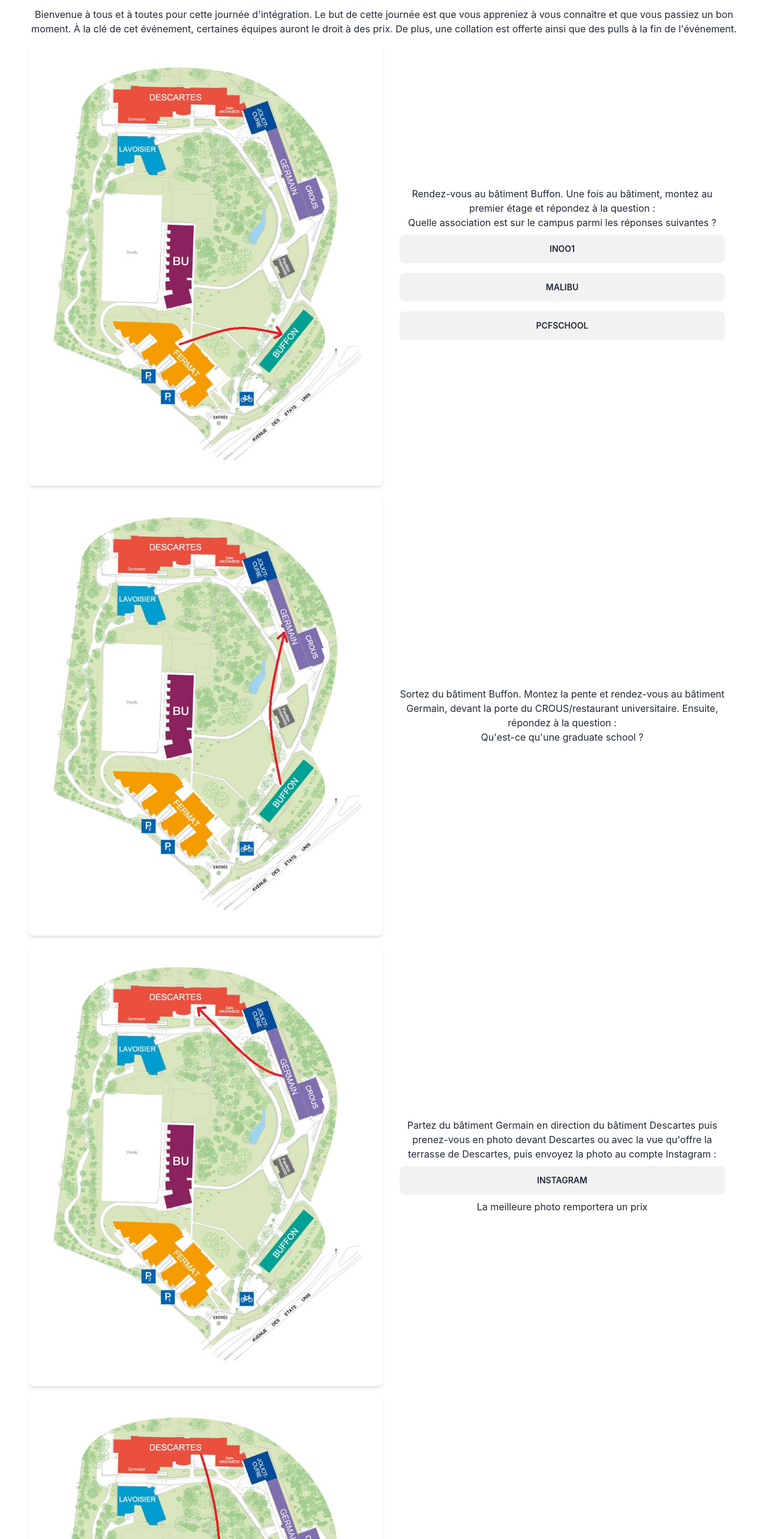
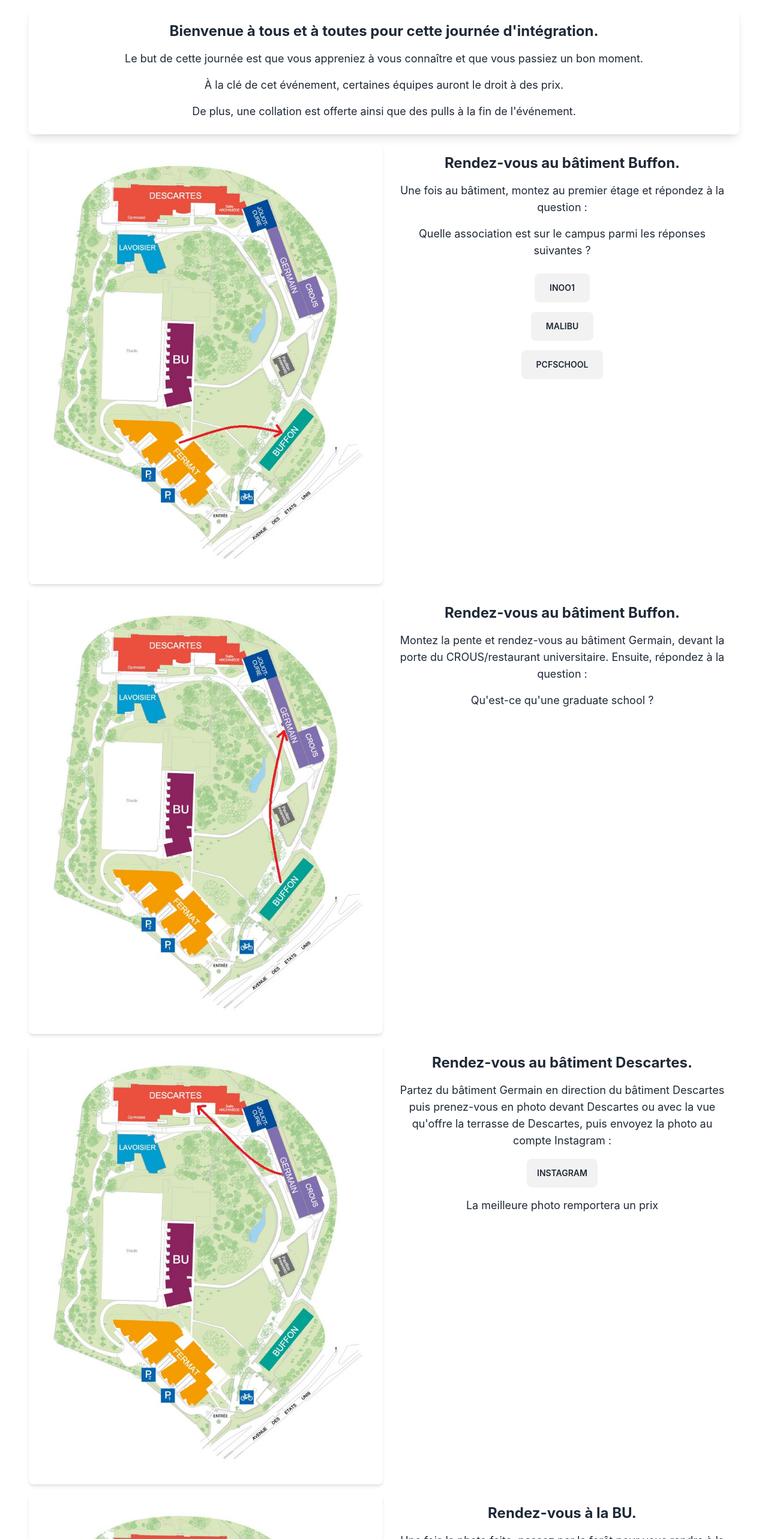
Before and after one commit to Kyuzial/siteweb_integrationM1, a Svelte app in the folder inte_M1/: page / in a window 1280 px wide. Shown: the part 120-2686 px from the top of the page at 60% size. Built offline with nearby package versions, Linux system fonts and the light colour scheme.

Commit message:
Améliorer l'affichage des règles

```diff
--- a/inte_M1/src/App.svelte
+++ b/inte_M1/src/App.svelte
@@ -28,15 +28,21 @@
       </div>
     </div>
 
-    <div>
-      <p>
-        Bienvenue à tous et à toutes pour cette journée d'intégration. Le but de
-        cette journée est que vous appreniez à vous connaître et que vous
-        passiez un bon moment. À la clé de cet événement, certaines équipes
-        auront le droit à des prix. De plus, une collation est offerte ainsi que
-        des pulls à la fin de l'événement.
+    <div class="rounded-lg p-6 shadow-lg">
+      <p class="text-2xl font-bold text-center">
+        Bienvenue à tous et à toutes pour cette journée d'intégration.
+      </p>
+      <p class="mt-4 text-lg">
+        Le but de cette journée est que vous appreniez à vous connaître et que vous passiez un bon moment.
+      </p>
+      <p class="mt-4 text-lg">
+        À la clé de cet événement, certaines équipes auront le droit à des prix.
+      </p>
+      <p class="mt-4 text-lg">
+        De plus, une collation est offerte ainsi que des pulls à la fin de l'événement.
       </p>
     </div>
+
 
     <!-- Étape 1 : Fermat -> Buffon -->
     <div class="grid grid-cols-1 lg:grid-cols-2 gap-1">
@@ -46,16 +52,22 @@
         <img src="src/planfermat--buffon.jpg" alt="Plan de l'étape 1" />
       </div>
       <!-- Colonne 2 -->
-      <div class="container mx-auto p-4 flex flex-col justify-center">
-        <p>
-          Rendez-vous au bâtiment Buffon. Une fois au bâtiment, montez au
-          premier étage et répondez à la question :
+      <div class="container mx-auto p-4 flex flex-col items-center">
+        <p class="text-2xl font-bold text-center mb-4">
+          Rendez-vous au bâtiment Buffon.
         </p>
-        <p>Quelle association est sur le campus parmi les réponses suivantes ?</p>
+        <p class="text-lg text-center mb-4">
+          Une fois au bâtiment, montez au premier étage et répondez à la question :
+        </p>
+        <p class="text-lg text-center mb-4">
+          Quelle association est sur le campus parmi les réponses suivantes ?
+        </p>
         <!-- Réponses possibles -->
-        <button class="btn m-2">InOO1</button>
-        <button class="btn m-2">Malibu</button>
-        <button class="btn m-2">PCFSchool</button>
+        <div class="flex flex-col items-center">
+          <button class="btn my-2 px-6 py-2">InOO1</button>
+          <button class="btn my-2 px-6 py-2">Malibu</button>
+          <button class="btn my-2 px-6 py-2">PCFSchool</button>
+        </div>
       </div>
     </div>
 
@@ -68,13 +80,16 @@
         <img src="src/planbuffon--germain.jpg" alt="Plan de l'étape 2" />
       </div>
       <!-- Colonne 2 -->
-      <div class="container mx-auto p-4 flex flex-col justify-center">
-        <p>
-          Sortez du bâtiment Buffon. Montez la pente et rendez-vous au bâtiment
-          Germain, devant la porte du CROUS/restaurant universitaire. Ensuite,
-          répondez à la question :
+      <div class="container mx-auto p-4 flex flex-col items-center">
+        <p class="text-2xl font-bold text-center mb-4">
+          Rendez-vous au bâtiment Buffon.
         </p>
-        <p>Qu'est-ce qu'une graduate school ?</p>
+        <p class="text-lg text-center mb-4">
+          Montez la pente et rendez-vous au bâtiment Germain, devant la porte du CROUS/restaurant universitaire. Ensuite, répondez à la question :
+        </p>
+        <p class="text-lg text-center mb-4">
+          Qu'est-ce qu'une graduate school ?
+        </p>
       </div>
     </div>
 
@@ -86,14 +101,19 @@
         <img src="src/plangermain--descartes.jpg" alt="Plan de l'étape 3" />
       </div>
       <!-- Colonne 2 -->
-      <div class="container mx-auto p-4 flex flex-col justify-center">
-        <p>
+      <div class="container mx-auto p-4 flex flex-col items-center">
+        <p class="text-2xl font-bold text-center mb-4">
+          Rendez-vous au bâtiment Descartes.
+        </p>
+        <p class="text-lg text-center mb-4">
           Partez du bâtiment Germain en direction du bâtiment Descartes puis
           prenez-vous en photo devant Descartes ou avec la vue qu'offre la
           terrasse de Descartes, puis envoyez la photo au compte Instagram :
         </p>
-        <a href="https://www.instagram.com/gs.isn/" class="btn m-2">Instagram</a>
-        <p>La meilleure photo remportera un prix</p>
+        <a href="https://www.instagram.com/gs.isn/" class="btn mb-4">Instagram</a>
+        <p class="text-lg text-center mb-4">
+          La meilleure photo remportera un prix
+        </p>
       </div>
     </div>
 
@@ -105,103 +125,108 @@
         <img src="src/plandescartes-bu.jpg" alt="Plan de l'étape 4" />
       </div>
       <!-- Colonne 2 -->
-      <div class="container mx-auto p-4 flex flex-col justify-center">
-        <p>
-          Une fois la photo faite, passez par la forêt pour vous rendre à la
-          bibliothèque universitaire et répondez à la question :
+      <div class="container mx-auto p-4 flex flex-col items-center">
+        <p class="text-2xl font-bold text-center mb-4">
+          Rendez-vous à la BU.
         </p>
-        <p>Que signifie ISN ?</p>
-        <!-- réponse possible-->
-        <div class="grid grid-cols-1 gap-1">
-          <div>
-            <button class="btn">Informatique et Sciences du Numérique</button>
+        <p class="text-lg text-center mb-4">
+          Une fois la photo faite, passez par la forêt pour vous rendre à la bibliothèque universitaire et répondez à la question :
+        </p>
+        <p class="text-lg text-center mb-4">
+          Que signifie ISN ?
+        </p>
+        <!-- Réponses possibles -->
+        <div class="grid grid-cols-1 gap-2">
+          <div class="text-center">
+            <button class="btn px-6 py-2">Informatique et Sciences du Numérique</button>
           </div>
-          <div>
-            <button class="btn">International school of Nantes</button>
+          <div class="text-center">
+            <button class="btn px-6 py-2">International school of Nantes</button>
           </div>
-          <div>
-            <button class="btn">Institution des Sciences Numériques</button>
+          <div class="text-center">
+            <button class="btn px-6 py-2">Institution des Sciences Numériques</button>
           </div>
         </div>
       </div>
     </div>
 
-    <!-- Étape 5 : BU -> Stades -->
-    <div>
-      <p>
-        Bravo, vous avez fini la visite de la fac. Maintenant, rendez-vous au
-        stade à côté de la bibliothèque universitaire pour faire quelles
-        épreuves mentales et sportives.
+    <div class="p-6 rounded-lg shadow-lg">
+      <h1 class="text-2xl font-bold mb-4">Étape 5 : De la BU aux Stades</h1>
+      <div class="mb-6">
+        <p class="text-lg">
+          Félicitations ! Vous avez terminé votre visite de la faculté. Il est maintenant temps de vous rendre aux stades, situés à proximité de la bibliothèque universitaire, pour participer à des épreuves mentales et sportives.
         </p>
       </div>
 
-    <!-- étape 6 : épreuves sportives -->
-    <div>
-      <h1>Détails des épreuves</h1>
-      <h2>quelques règles</h2>
-      <p>
-        Chaque équipe doit se concerter et choisir 3 jeux parmis les 4 proposés
+      <h2 class="text-xl font-semibold">Étape 6 : Détails des Épreuves</h2>
+      <h3 class="text-lg font-medium mt-4">Quelques Règles</h3>
+      <div class="mb-4">
+        <p class="text-base">
+          Chaque équipe doit se concerter et choisir trois jeux parmi les quatre proposés.
         </p>
-      <p>Chaque épreuve peut au maximum donné 10 points</p>
-      <div>
-        <div class="navbar" />
+        <p class="text-base">Chaque épreuve peut rapporter un maximum de 10 points.</p>
       </div>
-      <h2>Liste d'épreuves</h2>
-      <h2>épreuve sportive: Balle au prisonnier</h2>
-      <p>
-        une équipe affronte une autre équipe tiré au hasard et ne joue qu'un
-        match
+
+      <div class="border-t-2 mb-4"></div>
+
+      <h3 class="text-lg font-medium">Liste des Épreuves</h3>
+      <h4 class="text-xl font-semibold mt-4">Épreuve Sportive : Balle au Prisonnier</h4>
+      <div class="mb-4">
+        <p class="text-base">
+          Une équipe affronte une autre équipe tirée au hasard et ne joue qu'un match.
         </p>
-      <p>l'équipe gagnante obtient entre 5 et 10 points</p>
-      <p>l'équipe perdante obtient entre 0 et 5 points</p>
-      <p>le temps pour remporter un match influera sur le score obtenu</p>
-      <div>
-        <div class="navbar" />
+        <p class="text-base">L'équipe gagnante obtient entre 5 et 10 points.</p>
+        <p class="text-base">L'équipe perdante obtient entre 0 et 5 points.</p>
+        <p class="text-base">Le temps pour remporter un match influence le score obtenu.</p>
       </div>
-      <h2>épreuve de cohésion : max de passes</h2>
-      <p>
-        une équipe affronte une autre équipe tiré au hasard et ne joue qu'un
-        match
+
+      <div class="border-t-2 mb-4"></div>
+
+      <h4 class="text-xl font-semibold">Épreuve de Cohésion : Max de Passes</h4>
+      <div class="mb-4">
+        <p class="text-base">
+          Une équipe affronte une autre équipe tirée au hasard et ne joue qu'un match.
         </p>
-      <p>
-        l'objectif est d'effectuer le maximum de passe de balle en cumulés sur
-        un match
+        <p class="text-base">
+          L'objectif est d'effectuer le maximum de passes de balle cumulées au cours d'un match.
         </p>
-      <p>il est autorisé d'intercepté la balle en vol</p>
-      <p>
-        un match est divisé en deux mi-temps de 2 minutes pour que chaque équipe
-        puisse engagée
+        <p class="text-base">Il est autorisé d'intercepter la balle en vol.</p>
+        <p class="text-base">
+          Un match est divisé en deux mi-temps de 2 minutes pour que chaque équipe puisse s'engager.
         </p>
-      <p>
-        le nombre de point attribué est déterminé une fois tous les matchs joués
-        en fonction du nombre de passe faites par chaque équipe
+        <p class="text-base">
+          Le nombre de points attribués est déterminé une fois tous les matchs joués en fonction du nombre de passes effectuées par chaque équipe.
         </p>
-      <div>
-        <div class="navbar" />
       </div>
-      <h2>épreuve d'adresse : chamboule tout</h2>
-      <p>10 boites disposé en pyramide</p>
-      <p>
-        une équipe joue a la fois, chaque membre a deux tirs pour faire tomber
-        sa piramide
+
+      <div class="border-t-2 mb-4"></div>
+
+      <h4 class="text-xl font-semibold">Épreuve d'Adresse : Chamboule Tout</h4>
+      <div class="mb-4">
+        <p class="text-base">Dix boîtes disposées en pyramide.</p>
+        <p class="text-base">
+          Une équipe joue à la fois, chaque membre a deux tirs pour faire tomber sa pyramide.
         </p>
-      <p>le nombre de point est la moyenne des boites tombés pour l'équipe</p>
-      <div>
-        <div class="navbar" />
+        <p class="text-base">
+          Le nombre de points est la moyenne des boîtes tombées pour l'équipe.
+        </p>
       </div>
-      <h2>épreuve de communication : Time's up</h2>
-      <p>une équipe affronte un autre équipe en 2 fois 2 manche de 45 sec</p>
-      <p>
-        durant chaque manche , un membre d'équipe doit faire deviner a son
-        coéquipier un max de mot
+
+      <div class="border-t-2 mb-4"></div>
+
+      <h4 class="text-xl font-semibold">Épreuve de Communication : Time's Up</h4>
+      <div class="mb-4">
+        <p class="text-base">Une équipe affronte une autre équipe en deux manches de 45 secondes chacune.</p>
+        <p class="text-base">
+          Durant chaque manche, un membre de l'équipe doit faire deviner à son coéquipier un maximum de mots.
         </p>
-      <p>chaque joueur doit joué au moins une fois chaque rôle</p>
-      <p>
-        le nombre de points est attribué une fois tous les matchs joués en
-        fonction du nombre de mot deviné
+        <p class="text-base">Chaque joueur doit jouer au moins une fois chaque rôle.</p>
+        <p class="text-base">
+          Le nombre de points est attribué une fois tous les matchs joués en fonction du nombre de mots devinés.
         </p>
-      <p>manche 1 : description du mot pour deviner</p>
-      <p>manche 2 : le joueur ne peut dire qu'un seul mot pour faire deviner</p>
+        <p class="text-base">Manche 1 : Description du mot à deviner.</p>
+        <p class="text-base">Manche 2 : Le joueur ne peut dire qu'un seul mot pour faire deviner.</p>
+      </div>
     </div>
   </div>
 </main>
```
Lines whose indentation alone changed are shown as unchanged.
